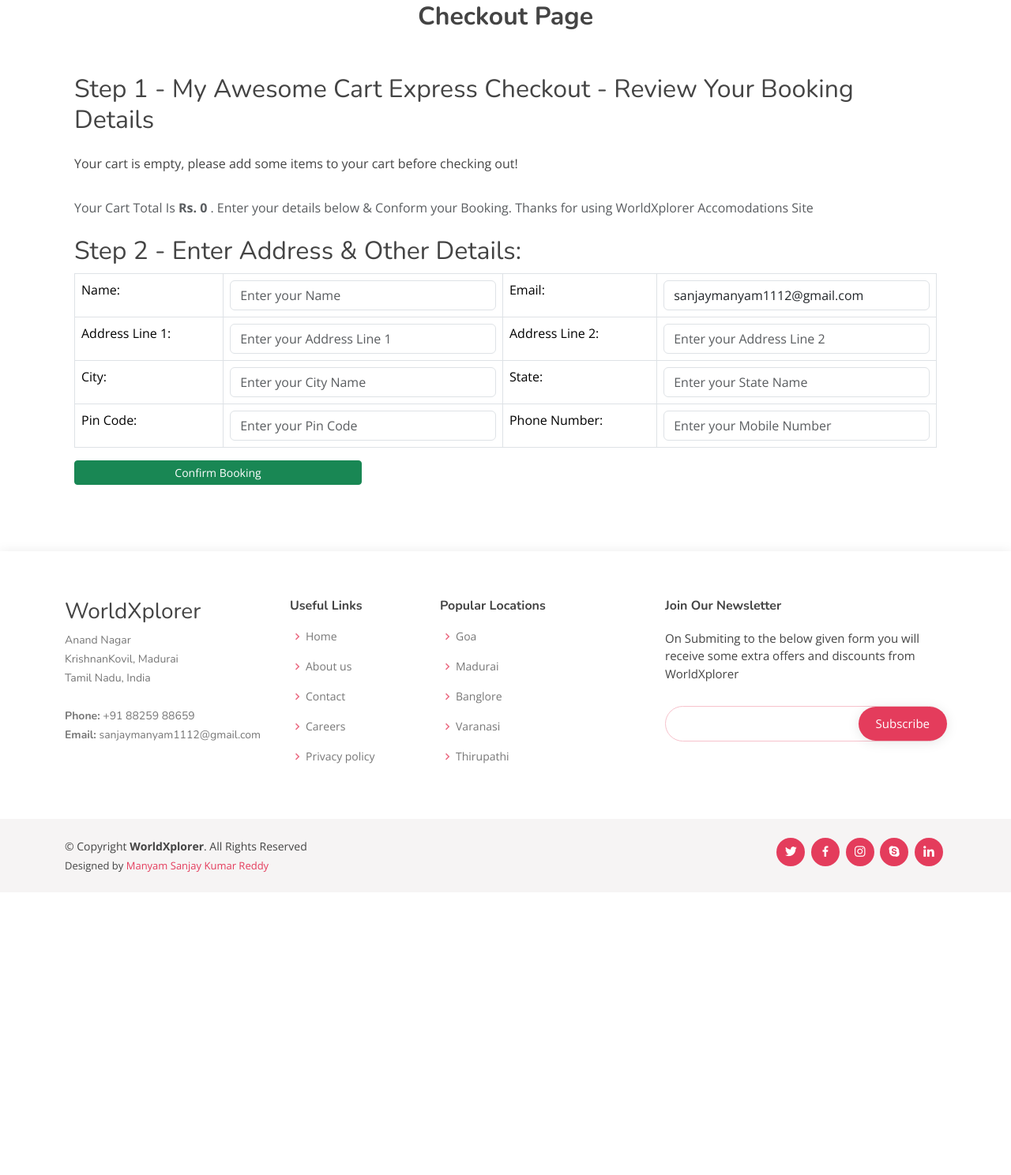
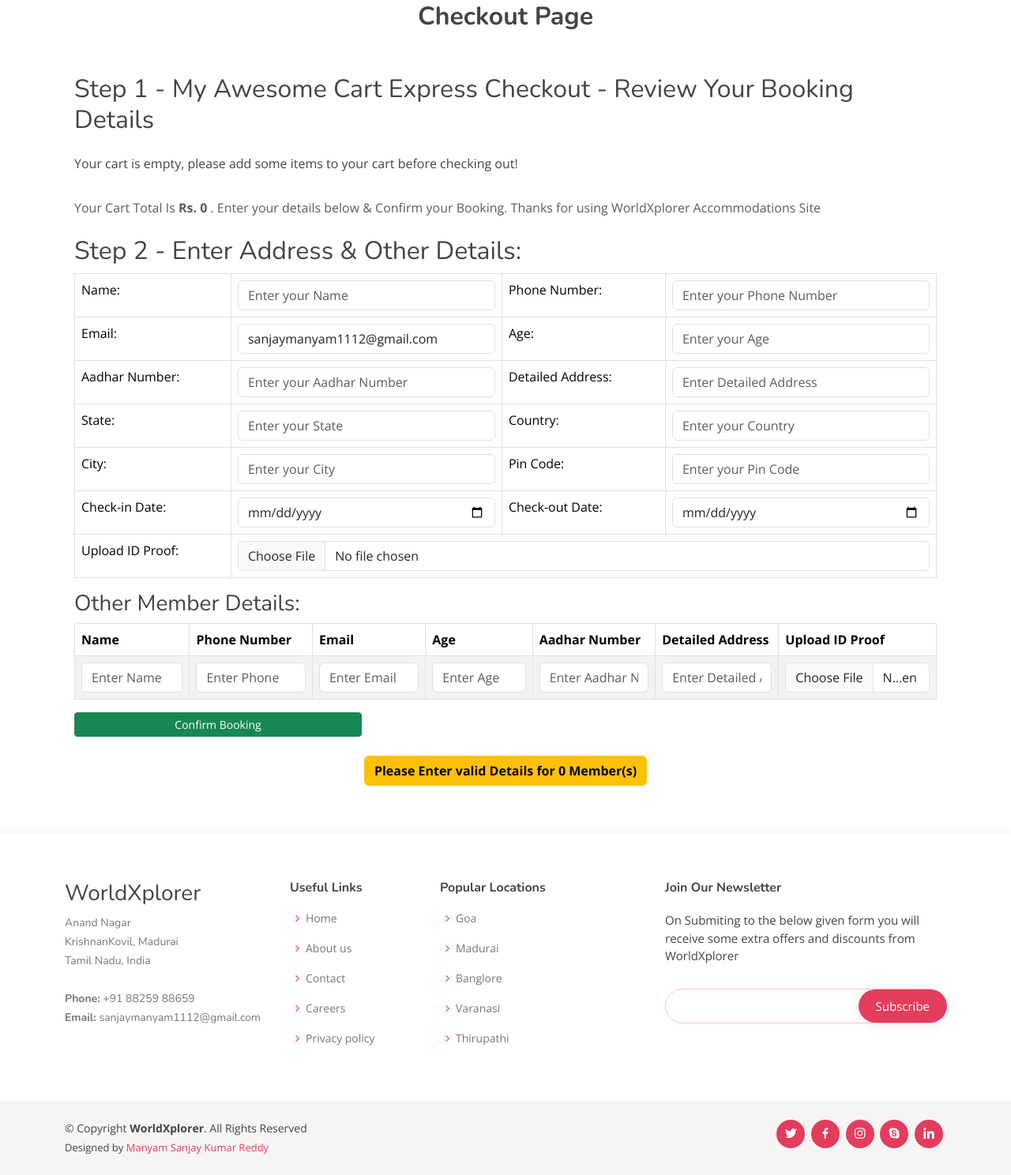
Before and after one commit to ManyamSanjayKumarReddy/Travel-Accomodations-Selection-Service-Provider, a Django app: page /checkout/ in a window 1280 px wide. Shown: the part 902-2390 px from the top of the page at 79% size. Before the commit the page ends 2007 px from the top, so only its background shows below. Run offline with Django 4.2, Linux system fonts and the light colour scheme; a user stored in the database is signed in; some libraries are stand-ins or nearby versions.

Commit message:
Version 1 Release

```diff
--- a/ecommerceapp/admin.py
+++ b/ecommerceapp/admin.py
@@ -1,8 +1,7 @@
 from django.contrib import admin
-from ecommerceapp.models import  Contact,RoomType,Orders,OrderUpdate, Rating
+from ecommerceapp.models import  Contact,RoomType,Orders, Rating
 # Register your models here.
 admin.site.register(Contact)
 admin.site.register(RoomType)
 admin.site.register(Orders)
-admin.site.register(OrderUpdate)
 admin.site.register(Rating)
--- a/ecommerceapp/views.py
+++ b/ecommerceapp/views.py
@@ -1,5 +1,5 @@
 from django.shortcuts import render,redirect, get_object_or_404
-from ecommerceapp.models import Contact,RoomType,OrderUpdate,Orders, Rating
+from ecommerceapp.models import Contact,RoomType,Orders, Rating
 from django.contrib import messages
 from math import ceil
 from django.contrib.auth.decorators import login_required
@@ -10,6 +10,7 @@
 from django.contrib.auth.models import User
 from django.contrib.auth.decorators import user_passes_test
 from django.db.models import Count
+from django.db import transaction
 
 
 # Create your views here.
@@ -77,30 +78,42 @@
 def about(request):
     return render(request,"about.html")
 
+@login_required
+def checkout(request):
+    if request.method == "POST":
 
-def checkout(request):
-    if not request.user.is_authenticated:
-        messages.warning(request,"Login & Try Again")
-        return redirect('/auth/login')
+        items_json = request.POST.get('itemsJson', '')
+        amount = request.POST.get('amt')
+        id_proof = request.FILES.get('id_proof', None)
 
-    if request.method=="POST":
-        items_json = request.POST.get('itemsJson', '')
-        name = request.POST.get('name', '')
-        amount = request.POST.get('amt')
-        email = request.POST.get('email', '')
-        address1 = request.POST.get('address1', '')
-        address2 = request.POST.get('address2','')
-        city = request.POST.get('city', '')
-        state = request.POST.get('state', '')
-        zip_code = request.POST.get('zip_code', '')
-        phone = request.POST.get('phone', '')
-        Order = Orders(items_json=items_json,name=name,amount=amount, email=email, address1=address1,address2=address2,city=city,state=state,zip_code=zip_code,phone=phone)
-        print(amount)
-        Order.save()
-        update = OrderUpdate(order_id=Order.order_id,update_desc="Room has been Confirmed")
-        update.save()
+        order_data = {
+            'items_json': items_json,
+            'amount': amount,
+            'name': request.POST.get('name', ''),
+            'email': request.POST.get('email', ''),
+            'address1': request.POST.get('address', ''),
+            'city': request.POST.get('city', ''),
+            'state': request.POST.get('state', ''),
+            'zip_code': request.POST.get('pincode', ''),
+            'appointment_date': request.POST.get('checkin_date', ''),
+            'updated_appointment_date': request.POST.get('checkout_date', ''),
+            'age': request.POST.get('age', ''),
+            'aadhar': request.POST.get('aadhar', ''),
+            'country': request.POST.get('country', ''),
+            'mobile': request.POST.get('phone', ''),
+        }
+
+
+        with transaction.atomic():
+            order = Orders(**order_data)
+
+            if id_proof:
+                order.id_proof = id_proof
+
+            order.save()
+
         thank = True
-        return redirect('https://rzp.io/l/svCKVZETSh')
+        return redirect('http://127.0.0.1:8000/auth/profile/')
 
     return render(request, 'checkout.html')
 
--- a/templates/checkout.html
+++ b/templates/checkout.html
@@ -3,8 +3,6 @@
 Check Out
 {% endblock title %}
 {% block content %}
-
-
 <section id="hero">
   <div class="hero-container">
     <h3>Welcome to <strong>WorldXplorer</strong></h3>
@@ -13,7 +11,6 @@
     <a href="" class="btn-get-started scrollto">Browse Now</a>
   </div>
 </section>
-
 {% endblock content %}
 {% block body %}
 {% load static %}
@@ -22,7 +19,6 @@
 <section id="portfolio" class="portfolio">
   <div class="container">
     {% for message in messages %}
-
     <div
       class="alert alert-{{message.tags}} alert-dismissible fade show"
       role="alert"
@@ -42,24 +38,21 @@
       <h3>Checkout Page </h3>
     </div>
 
-
-
     <div class="container">
       <div class="col my-4">
         <h2>Step 1 - My Awesome Cart Express Checkout - Review Your Booking Details</h2>
         <div class="my-4">
           <ul class="list-group" id="items">
-
-
+            <!-- Items will be dynamically added here -->
           </ul>
-
           <nav aria-label="breadcrumb">
             <ol class="breadcrumb mt-3">
-           <li class="breadcrumb-item active" aria-current="page">Your Cart Total Is <b>Rs. <span id="totalprice"></span> <span id="amount"></span></b>. Enter your details below & Conform your Booking. Thanks for using WorldXplorer Accomodations Site</li>
-           <li</li>
+              <li class="breadcrumb-item active" aria-current="page">
+                Your Cart Total Is <b>Rs. <span id="totalprice"></span> <span id="amount"></span></b>.
+                Enter your details below & Confirm your Booking. Thanks for using WorldXplorer Accommodations Site
+              </li>
             </ol>
           </nav>
-
         </div>
       </div>
       <div class="col my-4">
@@ -74,47 +67,118 @@
               <td>
                 <input type="text" class="form-control" id="name" name="name" placeholder="Enter your Name" required>
               </td>
-                        <td>Email:</td>
+              <td>Phone Number:</td>
               <td>
-                            <input type="email" class="form-control" id="email" name="email" placeholder="Email" value="{{user.email}}" required>
+                <input type="number" class="form-control" id="phone" name="phone" placeholder="Enter your Phone Number" required>
               </td>
             </tr>
             <tr>
-                        <td>Address Line 1:</td>
+              <td>Email:</td>
               <td>
-                            <input type="text" class="form-control" id="address1" name="address1" placeholder="Enter your Address Line 1" required>
+                <input type="email" class="form-control" id="email" name="email" placeholder="Enter your Email" value="{{user.email}}" required>
               </td>
-                        <td>Address Line 2:</td>
+              <td>Age:</td>
               <td>
-                            <input type="text" class="form-control" id="address2" name="address2" placeholder="Enter your Address Line 2" required>
+                <input type="number" class="form-control" id="age" name="age" placeholder="Enter your Age" required>
+              </td>
+            </tr>
+            <tr>
+              <td>Aadhar Number:</td>
+              <td>
+                <input type="text" class="form-control" id="aadhar" name="aadhar" placeholder="Enter your Aadhar Number" required>
+              </td>
+              <td>Detailed Address:</td>
+              <td>
+                <input type="text" class="form-control" id="address" name="address" placeholder="Enter Detailed Address" required>
+              </td>
+            </tr>
+            <tr>
+              <td>State:</td>
+              <td>
+                <input type="text" class="form-control" id="state" name="state" placeholder="Enter your State" required>
+              </td>
+              <td>Country:</td>
+              <td>
+                <input type="text" class="form-control" id="country" name="country" placeholder="Enter your Country" required>
               </td>
             </tr>
             <tr>
               <td>City:</td>
               <td>
-                            <input type="text" class="form-control" id="city" name="city" placeholder="Enter your City Name" required>
+                <input type="text" class="form-control" id="city" name="city" placeholder="Enter your City" required>
               </td>
-                        <td>State:</td>
+              <td>Pin Code:</td>
               <td>
-                            <input type="text" class="form-control" id="state" name="state" placeholder="Enter your State Name" required>
+                <input type="number" class="form-control" id="pincode" name="pincode" placeholder="Enter your Pin Code" required>
               </td>
             </tr>
             <tr>
-                        <td>Pin Code:</td>
+              <td>Check-in Date:</td>
               <td>
-                            <input type="number" class="form-control" id="zip_code" name="zip_code" required placeholder="Enter your Pin Code">
+                <input type="date" class="form-control" id="checkin_date" name="checkin_date" required>
               </td>
-                        <td>Phone Number:</td>
+              <td>Check-out Date:</td>
               <td>
-                            <input type="number" class="form-control" id="phone" name="phone" required placeholder="Enter your Mobile Number">
+                <input type="date" class="form-control" id="checkout_date" name="checkout_date" required>
               </td>
             </tr>
+            <tr>
+              <td>Upload ID Proof:</td>
+              <td colspan="3">
+                <input type="file" class="form-control" id="id_proof" name="id_proof" required>
+              </td>
+            </tr>
+
+
           </table>
+
+
+<div id="member-details">
+  <h3>Other Member Details:</h3>
+  <div class="table-responsive">
+    <table class="table table-bordered table-striped">
+      <thead>
+        <tr>
+          <th>Name</th>
+          <th>Phone Number</th>
+          <th>Email</th>
+          <th>Age</th>
+          <th>Aadhar Number</th>
+          <th>Detailed Address</th>
+          <th>Upload ID Proof</th>
+        </tr>
+      </thead>
+      <tbody>
+        <!-- Member fields will be dynamically added here -->
+      </tbody>
+    </table>
+  </div>
+</div>
           <button id="btn" type="submit" class="btn btn-success btn-sm btn-block col-md-4">Confirm Booking</button>
         </form>
 
       </div>
     </div>
+
+    <!-- Display the item count with custom styling -->
+    <div class="container">
+      <div class="row">
+        <div class="col-md-12 text-center">
+          <button type="button" class="btn btn-warning">
+            <strong>
+              Please Enter valid Details for
+              <span id="cart-count">0</span>
+              Member(s)
+            </strong>
+          </button>
+        </div>
+      </div>
+    </div>
+
+
+
+  </div>
+
 
  <script src="https://code.jquery.com/jquery-3.3.1.js"
  integrity="sha256-2Kok7MbOyxpgUVvAk/HJ2jigOSYS2auK4Pfzbm7uH60="
@@ -122,7 +186,7 @@
    <script src="https://cdnjs.cloudflare.com/ajax/libs/popper.js/1.14.6/umd/popper.min.js" integrity="sha384-wHAiFfRlMFy6i5SRaxvfOCifBUQy1xHdJ/yoi7FRNXMRBu5WHdZYu1hA6ZOblgut" crossorigin="anonymous"></script>
    <script src="https://stackpath.bootstrapcdn.com/bootstrap/4.2.1/js/bootstrap.min.js" integrity="sha384-B0UglyR+jN6CkvvICOB2joaf5I4l3gm9GU6Hc1og6Ls7i6U/mkkaduKaBhlAXv9k" crossorigin="anonymous"></script>
 
-
+<!-- JavaScript to handle member fields based on quantity -->
 <script>
 if (localStorage.getItem('cart') == null) {
    var cart = {};
@@ -153,13 +217,62 @@
        $('#items').append(mystr);
    }
    document.getElementById('totalprice').innerHTML=totalPrice
+}
 
-}
 document.getElementById('totalprice').innerHTML = totalPrice;
 
 $('#itemsJson').val(JSON.stringify(cart));
 
+// Update the item count
+function updateCartCount() {
+  var itemCount = sum; // Use the 'sum' variable to get the total quantity
+  document.getElementById('cart-count').innerHTML = itemCount;
+}
 
+// Call the updateCartCount function to initialize the item count
+updateCartCount();
+
+// Get the quantity from localStorage
+var quantity = sum;
+
+// Function to dynamically create member fields in table rows
+function createMemberFields(quantity) {
+  var memberFields = "";
+  for (var i = 1; i < quantity; i++) {
+    memberFields += `
+      <tr>
+        <td><input type="text" class="form-control" name="name${i}" placeholder="Enter Name" required></td>
+        <td><input type="number" class="form-control" name="phone${i}" placeholder="Enter Phone Number" required></td>
+        <td><input type="email" class="form-control" name="email${i}" placeholder="Enter Email" required></td>
+        <td><input type="number" class="form-control" name="age${i}" placeholder="Enter Age" required></td>
+        <td><input type="text" class="form-control" name="aadhar${i}" placeholder="Enter Aadhar Number" required></td>
+        <td><input type="text" class="form-control" name="address${i}" placeholder="Enter Detailed Address" required></td>
+        <td><input type="file" class="form-control" name="id_proof${i}" required></td>
+      </tr>
+    `;
+  }
+  return memberFields;
+}
+
+// Check if quantity is greater than 1
+if (quantity > 1) {
+  // Show fields for multiple members in a table
+  var memberFieldsHTML = createMemberFields(quantity);
+  $("#member-details tbody").html(memberFieldsHTML);
+} else {
+  // Show fields for a single member (additional fields)
+  $("#member-details tbody").html(`
+    <tr>
+      <td><input type="text" class="form-control" name="name" placeholder="Enter Name" required></td>
+      <td><input type="number" class="form-control" name="phone" placeholder="Enter Phone Number" required></td>
+      <td><input type="email" class="form-control" name="email" placeholder="Enter Email" required></td>
+      <td><input type="number" class="form-control" name="age" placeholder="Enter Age" required></td>
+      <td><input type="text" class="form-control" name="aadhar" placeholder="Enter Aadhar Number" required></td>
+      <td><input type="text" class="form-control" name="address" placeholder="Enter Detailed Address" required></td>
+      <td><input type="file" class="form-control" name="id_proof" required></td>
+    </tr>
+  `);
+}
 
 {% if thank %}
 alert('Thanks for Booking with us. Your order is is {{id}}. Use it to track your manage your Bookings');
@@ -169,6 +282,7 @@
 
 var test = `${totalPrice}`;
 document.getElementById("amt").value = test;
+
 </script>
 
 {% endblock body %}
```
Also changed, not shown: authapp/views.py (+1 -7 lines), ecommerceapp/models.py (+13 -31 lines), ecommerceapp/migrations/0026_orders_checkin_orders_checkout_orders_member_details_and_more.py (added), ecommerceapp/migrations/0027_remove_orders_checkin_remove_orders_checkout_and_more.py (added), ecommerceapp/migrations/0028_orders_id_proof_alter_orders_address2.py (added), ecommerceapp/migrations/0029_memberdetails_orders_member_json_orders_members.py (added), ecommerceapp/migrations/0030_orders_aadhar_orders_age_orders_country_and_more.py (added), ecommerceapp/migrations/0031_alter_orders_age.py (added), ecommerceapp/migrations/0032_delete_orderupdate.py (added), ecommerceapp/migrations/0033_remove_orders_members_delete_memberdetails.py (added), ecommerceapp/migrations/0034_remove_orders_member_json.py (added), ecommerceapp/migrations/0035_remove_orders_address2_remove_orders_amountpaid_and_more.py (added), media/id_proofs/admin_w5w9Q3f.png (added). Lines whose indentation alone changed are shown as unchanged.
